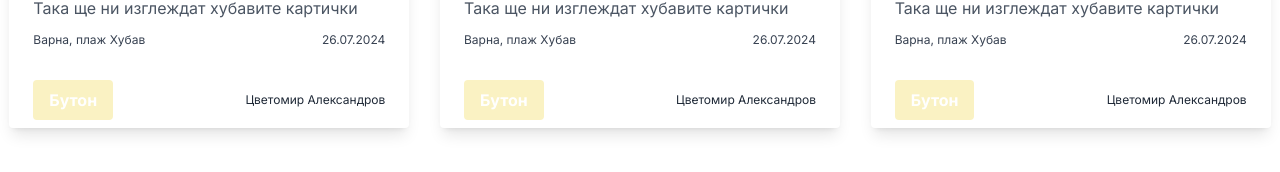
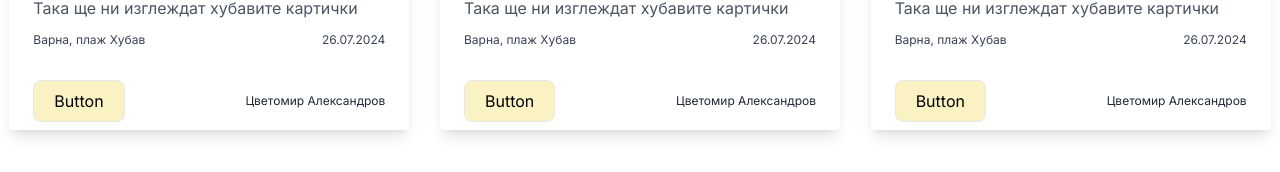
Before and after one commit to krsultov/CtrlAltDefeat-HTX, a Next.js app in the folder ctrlaltdefeat-htx/: page /events in a window 1280 px wide. Shown: the part 420-592 px from the top of the page. Built offline with nearby package versions, Linux system fonts and the light colour scheme.

Commit message:
Event Card Button Functionality

```diff
--- a/ctrlaltdefeat-htx/app/(components)/Card.js
+++ b/ctrlaltdefeat-htx/app/(components)/Card.js
@@ -1,4 +1,14 @@
-const Card = ({image, title, description, location, date, organizer}) => {
+import LinkButton from "./LinkButton";
+
+const Card = ({
+  image,
+  title,
+  description,
+  location,
+  date,
+  organizer,
+  id,
+}) => {
   return (
     <div className="max-w-md bg-white rounded overflow-hidden shadow-lg mx-auto">
       <img className="w-full" src={image} alt="Placeholder" />
@@ -11,9 +21,15 @@ const Card = ({image, title, description, location, date, organizer}) => {
         </div>
       </div>
       <div className="px-6 pt-4 pb-2 flex justify-between items-center gap-8">
-          <button className="bg-secondary hover:bg-secondaryDark text-white font-bold py-2 px-4 rounded">
-            Бутон
-          </button>
+        <LinkButton
+          className="bg-secondary hover:bg-secondaryDark text-white font-bold py-2 px-4 rounded"
+          text="Button"
+          link={`/events/${id}`}
+          color="bg-secondary"
+          colorHover="hover:bg-secondaryDark"
+        />
+
+
 
         <div className="text-gray-800 text-xs">{organizer}</div>
       </div>
--- a/ctrlaltdefeat-htx/app/(components)/Events.jsx
+++ /dev/null
@@ -1,12 +0,0 @@
-import Image from "next/image";
-import Card from "./(components)/Card"
-
-export default function Home() {
-    return (
-      <div className="flex gap-3 flex-wrap">
-        <Card title="Място" image="https://i.natgeofe.com/k/cd784533-e5ef-439a-8167-2ba61b0a9a4b/wave_16x9.jpg?w=1200" description="Така ще ни изглеждат хубавите картички" location="Варна, плаж Хубав" date="26.07.2024" organizer="Цветомир Александров" />
-        <Card title="Място" image="https://i.natgeofe.com/k/cd784533-e5ef-439a-8167-2ba61b0a9a4b/wave_16x9.jpg?w=1200" description="Така ще ни изглеждат хубавите картички" location="Варна, плаж Хубав" date="26.07.2024" organizer="Цветомир Александров" />
-        <Card title="Място" image="https://i.natgeofe.com/k/cd784533-e5ef-439a-8167-2ba61b0a9a4b/wave_16x9.jpg?w=1200" description="Така ще ни изглеждат хубавите картички" location="Варна, плаж Хубав" date="26.07.2024" organizer="Цветомир Александров" />
-        </div>
-          );
-        }
--- /dev/null
+++ b/ctrlaltdefeat-htx/app/events/[id]/page.js
@@ -0,0 +1,7 @@
+export default function EventDetails() {
+  return (
+    <div className="flex gap-3 flex-wrap">
+      test
+    </div>
+  );
+}
--- a/ctrlaltdefeat-htx/app/events/page.js
+++ b/ctrlaltdefeat-htx/app/events/page.js
@@ -1,12 +1,37 @@
 import Image from "next/image";
-import Card from "../(components)/Card"
+import Card from "../(components)/Card";
+
 
 export default function Events() {
-    return (
-      <div className="flex gap-3 flex-wrap">
-      <Card title="Място" image="https://i.natgeofe.com/k/cd784533-e5ef-439a-8167-2ba61b0a9a4b/wave_16x9.jpg?w=1200" description="Така ще ни изглеждат хубавите картички" location="Варна, плаж Хубав" date="26.07.2024" organizer="Цветомир Александров" />
-      <Card title="Място" image="https://i.natgeofe.com/k/cd784533-e5ef-439a-8167-2ba61b0a9a4b/wave_16x9.jpg?w=1200" description="Така ще ни изглеждат хубавите картички" location="Варна, плаж Хубав" date="26.07.2024" organizer="Цветомир Александров" />
-      <Card title="Място" image="https://i.natgeofe.com/k/cd784533-e5ef-439a-8167-2ba61b0a9a4b/wave_16x9.jpg?w=1200" description="Така ще ни изглеждат хубавите картички" location="Варна, плаж Хубав" date="26.07.2024" organizer="Цветомир Александров" />
-        </div>
-          );
-        }
+  return (
+    <div className="flex gap-3 flex-wrap">
+      <Card
+        title="Място"
+        image="https://i.natgeofe.com/k/cd784533-e5ef-439a-8167-2ba61b0a9a4b/wave_16x9.jpg?w=1200"
+        description="Така ще ни изглеждат хубавите картички"
+        location="Варна, плаж Хубав"
+        date="26.07.2024"
+        organizer="Цветомир Александров"
+        id="1"
+      />
+      <Card
+        title="Място"
+        image="https://i.natgeofe.com/k/cd784533-e5ef-439a-8167-2ba61b0a9a4b/wave_16x9.jpg?w=1200"
+        description="Така ще ни изглеждат хубавите картички"
+        location="Варна, плаж Хубав"
+        date="26.07.2024"
+        organizer="Цветомир Александров"
+        id="2"
+      />
+      <Card
+        title="Място"
+        image="https://i.natgeofe.com/k/cd784533-e5ef-439a-8167-2ba61b0a9a4b/wave_16x9.jpg?w=1200"
+        description="Така ще ни изглеждат хубавите картички"
+        location="Варна, плаж Хубав"
+        date="26.07.2024"
+        organizer="Цветомир Александров"
+        id="3"
+      />
+    </div>
+  );
+}
```
Lines whose indentation alone changed are shown as unchanged.
